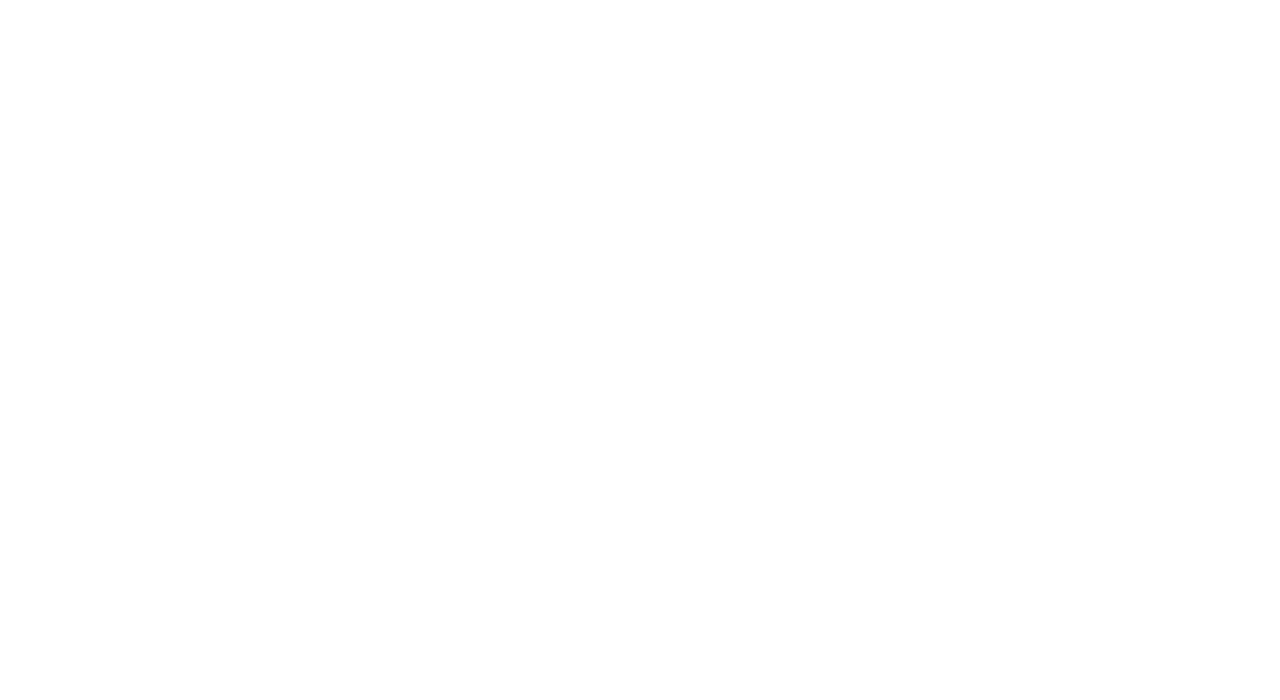
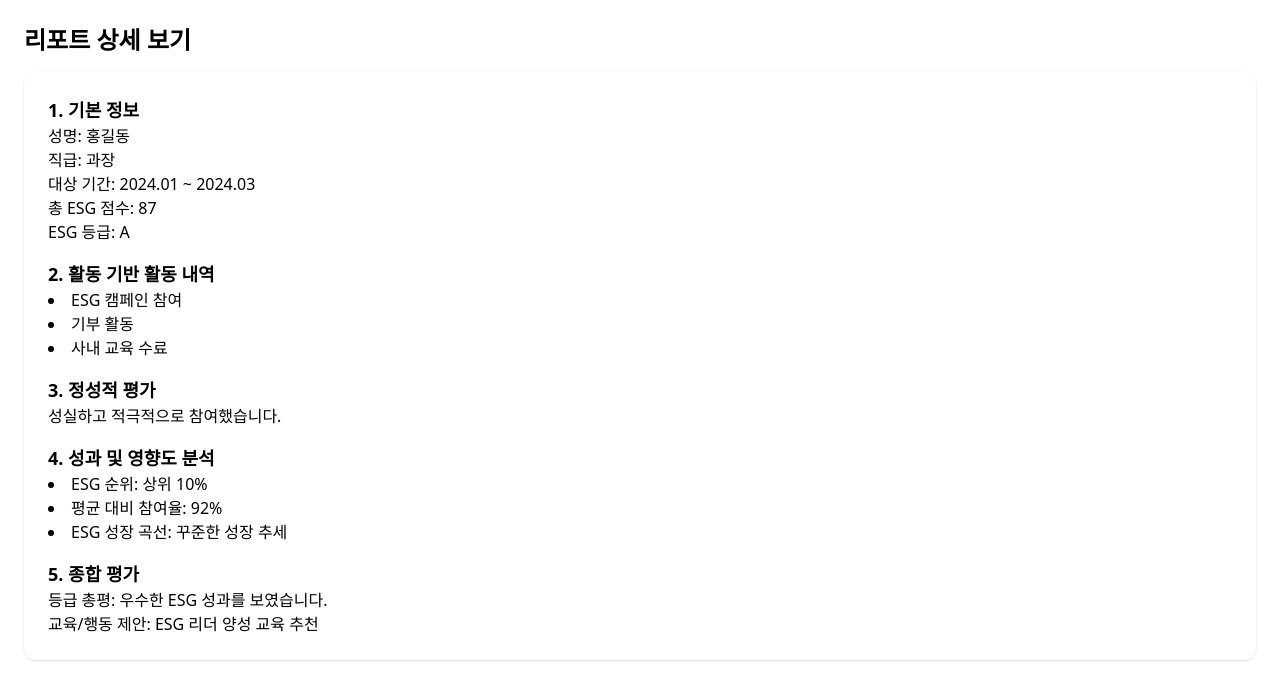
Before and after one commit to saway126/test_hrim, a Vue app: page /report/1 in a window 1280 px wide. Before the commit this address had no page. Shown: the top 700 px of the page. Built offline with nearby package versions, Linux system fonts and the light colour scheme.

Commit message:
Feat 피그마 페이지 추가가

```diff
--- /dev/null
+++ b/src/components/EcoProductDetail.vue
@@ -0,0 +1,41 @@
+<template>
+    <div class="p-6">
+      <h2 class="text-2xl font-bold text-blue-700 mb-6">친환경 제품 상세 보기</h2>
+
+      <div class="flex flex-col md:flex-row items-start gap-8 bg-white p-6 rounded-xl shadow">
+        <img :src="product.imageUrl" alt="제품 이미지" class="w-64 h-auto rounded border" />
+
+        <ul class="text-gray-700 text-lg space-y-2">
+          <li>제품명 : {{ product.name }}</li>
+          <li>단가 : {{ product.price.toLocaleString() }} 원</li>
+          <li>판매수량 : {{ product.quantity.toLocaleString() }}개</li>
+          <li>친환경 제품 매출 : {{ product.ecoSales.toLocaleString() }} 만원</li>
+          <li>전월 대기 증가율 : {{ product.monthlyIncrease }}%</li>
+          <li>전분기 대기 증가율 : {{ product.quarterlyIncrease }}%</li>
+          <li>총 매출액 : {{ product.totalSales.toLocaleString() }} 만원</li>
+          <li>제품 등급 : {{ product.grade }}</li>
+        </ul>
+      </div>
+    </div>
+  </template>
+
+  <script setup>
+  import { ref } from 'vue'
+  import { useRoute } from 'vue-router'
+
+  const route = useRoute()
+  const productId = route.params.id
+
+  const product = ref({
+    id: productId,
+    name: '1회용 주방 수세미',
+    imageUrl: '/eco-product.png',
+    price: 10000,
+    quantity: 1000,
+    ecoSales: 3000,
+    monthlyIncrease: 3,
+    quarterlyIncrease: 7,
+    totalSales: 5000,
+    grade: '우수'
+  })
+  </script>
--- /dev/null
+++ b/src/components/ReportDetail.vue
@@ -0,0 +1,72 @@
+<template>
+    <div class="p-6">
+      <h2 class="text-2xl font-bold mb-4">리포트 상세 보기</h2>
+
+      <div class="bg-white p-6 rounded-xl shadow space-y-4">
+        <!-- 1. 기본 정보 -->
+        <section>
+          <h3 class="text-lg font-semibold">1. 기본 정보</h3>
+          <p>성명: {{ report.name }}</p>
+          <p>직급: {{ report.rank }}</p>
+          <p>대상 기간: {{ report.period }}</p>
+          <p>총 ESG 점수: {{ report.esgScore }}</p>
+          <p>ESG 등급: {{ report.esgGrade }}</p>
+        </section>
+
+        <!-- 2. 활동 내역 -->
+        <section>
+          <h3 class="text-lg font-semibold">2. 활동 기반 활동 내역</h3>
+          <ul class="list-disc list-inside">
+            <li v-for="(activity, index) in report.activities" :key="index">{{ activity }}</li>
+          </ul>
+        </section>
+
+        <!-- 3. 정성적 평가 -->
+        <section>
+          <h3 class="text-lg font-semibold">3. 정성적 평가</h3>
+          <p>{{ report.feedback }}</p>
+        </section>
+
+        <!-- 4. 성과 및 영향도 분석 -->
+        <section>
+          <h3 class="text-lg font-semibold">4. 성과 및 영향도 분석</h3>
+          <ul class="list-disc list-inside">
+            <li>ESG 순위: {{ report.esgRank }}</li>
+            <li>평균 대비 참여율: {{ report.participation }}%</li>
+            <li>ESG 성장 곡선: {{ report.growth }}</li>
+          </ul>
+        </section>
+
+        <!-- 5. 종합 평가 -->
+        <section>
+          <h3 class="text-lg font-semibold">5. 종합 평가</h3>
+          <p>등급 총평: {{ report.summary }}</p>
+          <p>교육/행동 제안: {{ report.recommendation }}</p>
+        </section>
+      </div>
+    </div>
+  </template>
+
+  <script setup>
+  import { ref } from 'vue'
+  import { useRoute } from 'vue-router'
+
+  const route = useRoute()
+  const reportId = route.params.id
+
+  // 임시 더미 데이터
+  const report = ref({
+    name: '홍길동',
+    rank: '과장',
+    period: '2024.01 ~ 2024.03',
+    esgScore: 87,
+    esgGrade: 'A',
+    activities: ['ESG 캠페인 참여', '기부 활동', '사내 교육 수료'],
+    feedback: '성실하고 적극적으로 참여했습니다.',
+    esgRank: '상위 10%',
+    participation: 92,
+    growth: '꾸준한 성장 추세',
+    summary: '우수한 ESG 성과를 보였습니다.',
+    recommendation: 'ESG 리더 양성 교육 추천'
+  })
+  </script>
--- /dev/null
+++ b/src/components/ReportList.vue
@@ -0,0 +1,59 @@
+<template>
+    <div class="p-6">
+      <h2 class="text-2xl font-bold mb-4">인사 리포트 리스트</h2>
+
+      <div class="bg-white p-4 rounded-xl shadow mb-6 flex flex-col md:flex-row md:items-end gap-4">
+        <div class="flex-1">
+          <label class="block font-semibold">직원 이름</label>
+          <input v-model="search.name" type="text" class="w-full border rounded p-2" placeholder="이름 입력" />
+        </div>
+        <div class="flex-1">
+          <label class="block font-semibold">아이디</label>
+          <input v-model="search.userId" type="text" class="w-full border rounded p-2" placeholder="아이디 입력" />
+        </div>
+        <div class="flex-1">
+          <label class="block font-semibold">고유번호 (IDX)</label>
+          <input v-model="search.idx" type="text" class="w-full border rounded p-2" placeholder="IDX 입력" />
+        </div>
+        <button class="bg-blue-600 text-white px-4 py-2 rounded" @click="fetchReports">검색</button>
+      </div>
+
+      <table class="w-full border text-sm">
+        <thead class="bg-gray-100">
+          <tr>
+            <th class="p-2">이름</th>
+            <th class="p-2">아이디</th>
+            <th class="p-2">직급</th>
+            <th class="p-2">기간</th>
+            <th class="p-2">상세보기</th>
+          </tr>
+        </thead>
+        <tbody>
+          <tr v-for="report in reports" :key="report.id" class="border-t">
+            <td class="p-2">{{ report.name }}</td>
+            <td class="p-2">{{ report.userId }}</td>
+            <td class="p-2">{{ report.rank }}</td>
+            <td class="p-2">{{ report.period }}</td>
+            <td class="p-2">
+              <router-link :to="`/report/${report.id}`" class="text-blue-600 underline">상세보기</router-link>
+            </td>
+          </tr>
+        </tbody>
+      </table>
+    </div>
+  </template>
+
+  <script setup>
+  import { ref } from 'vue'
+
+  const search = ref({ name: '', userId: '', idx: '' })
+  const reports = ref([
+    { id: 1, name: '홍길동', userId: 'gildong', rank: '과장', period: '2024.01 ~ 2024.03' },
+    { id: 2, name: '김영희', userId: 'younghee', rank: '대리', period: '2024.01 ~ 2024.03' }
+  ])
+
+  const fetchReports = () => {
+    console.log('검색조건:', search.value)
+    // TODO: 실제 API 요청으로 데이터 가져오기
+  }
+  </script>
```
Also changed, not shown: src/router/index.js (+7 -1 lines).
